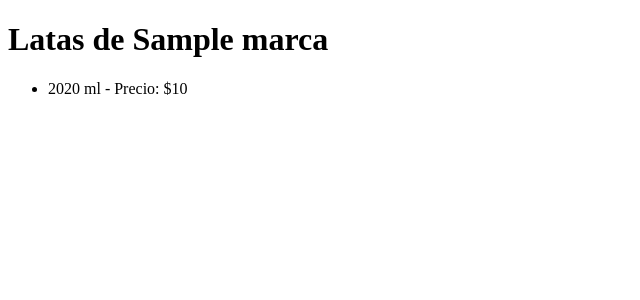
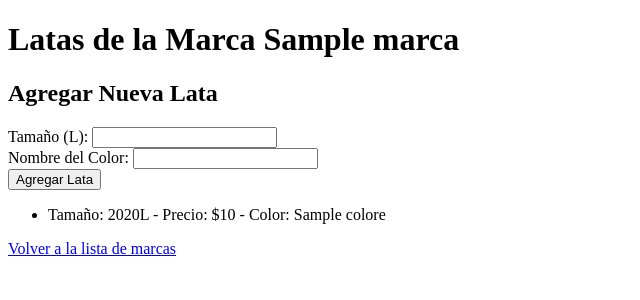
Before and after one commit to SaantiSeijas/TP1-introduccion, a Flask app: template templates/latas.html in a window 1280 px wide. Shown: the top 300 px of the page, without its empty margins (0-640 px from the left). Run offline with Flask 3, Linux system fonts and the light colour scheme; the template is opened without the code that fills it: values that come from a table or form of the project are taken from there, others are empty; tables that the repository leaves empty hold one stand-in row (values such as "Sample post"); some libraries are stand-ins or nearby versions.

Commit message:
Ahora se puede ver una lista de todas las latas de una marca y ademas se puede crear latas nuevas

```diff
--- a/main.py
+++ b/main.py
@@ -16,7 +16,7 @@ def home():
 @app.route('/marcas/<int:marca_id>')
 def mostrar_latas(marca_id):
     marca = Marca.query.get_or_404(marca_id)
-    latas = marca.latas
+    latas = Latas.query.filter_by(marca_id=marca_id).all()
     return render_template('latas.html', marca=marca, latas=latas)
 
 
@@ -66,11 +66,18 @@ def add_lata():
 def agregar_lata():
     try:
         # Obtener los datos del formulario
-        tamanio = request.form.get('tamanio')
-        precio = request.form.get('precio')
+        tamanio = int(request.form.get('tamanio'))  # Convertir tamaño a entero
+        nombre_color = request.form.get('nombre_color')
+        marca_id = int(request.form.get('marca_id'))  # Convertir marca_id a entero
+
+
+        # Buscar el color por su nombre
+        color = Color.query.filter_by(nombre=nombre_color).first()
+        if not color:
+            return jsonify({'message': 'Color no encontrado'}), 404
 
         # Crear una nueva lata
-        nueva_lata = Latas(tamanio=tamanio, precio=precio)
+        nueva_lata = Latas(marca_id=marca_id, color_id=color.id, tamanio=tamanio)
 
         # Agregar la nueva lata a la sesión y commit a la base de datos
         db.session.add(nueva_lata)
@@ -80,6 +87,7 @@ def agregar_lata():
     except Exception as error:
         print("Error al agregar lata:", error)
         return jsonify({'message': 'Error al agregar lata'}), 500
+
 
 @app.route('/agregar_marca', methods=['POST'])
 def agregar_marca():
--- a/models.py
+++ b/models.py
@@ -9,6 +9,10 @@ class Latas(db.Model):
     color_id = db.Column(db.Integer, db.ForeignKey('colores.id'), nullable=False)
     tamanio = db.Column(db.Integer, nullable=False)
     precio = db.Column(db.Integer, nullable=False)
+
+        # Relaciones
+    marca = db.relationship('Marca', backref='latas')
+    color = db.relationship('Color', backref='latas')
 
     def __init__(self, marca_id, color_id, tamanio):
         self.marca_id = marca_id
--- a/templates/latas.html
+++ b/templates/latas.html
@@ -6,13 +6,28 @@
     <title>Latas de {{ marca.nombre }}</title>
 </head>
 <body>
-    <h1>Latas de {{ marca.nombre }}</h1>
+    <h1>Latas de la Marca {{ marca.nombre }}</h1>
 
-    <!-- Lista de Latas -->
-    <ul id="latas-list">
+    <h2>Agregar Nueva Lata</h2>
+    <form action="/agregar_lata" method="POST">
+        <input type="hidden" id="marca_id" name="marca_id" value="{{ marca.id }}">
+        <label for="tamanio">Tamaño (L):</label>
+        <input type="number" id="tamanio" name="tamanio" required><br>
+
+        <label for="nombre_color">Nombre del Color:</label>
+        <input type="text" id="nombre_color" name="nombre_color" required><br>
+
+        <button type="submit">Agregar Lata</button>
+    </form>
+
+
+    <ul>
         {% for lata in latas %}
-            <li>{{ lata.tamanio }} ml - Precio: ${{ lata.precio }}</li>
+            <li>Tamaño: {{ lata.tamanio }}L - Precio: ${{ lata.precio }} - Color: {{ lata.color.nombre }}</li>
         {% endfor %}
     </ul>
+
+    <a href="{{ url_for('home') }}">Volver a la lista de marcas</a>
+
 </body>
 </html>
```
Also changed, not shown: static/js/script.js (+1 -24 lines), templates/index.html (+7 -3 lines).
